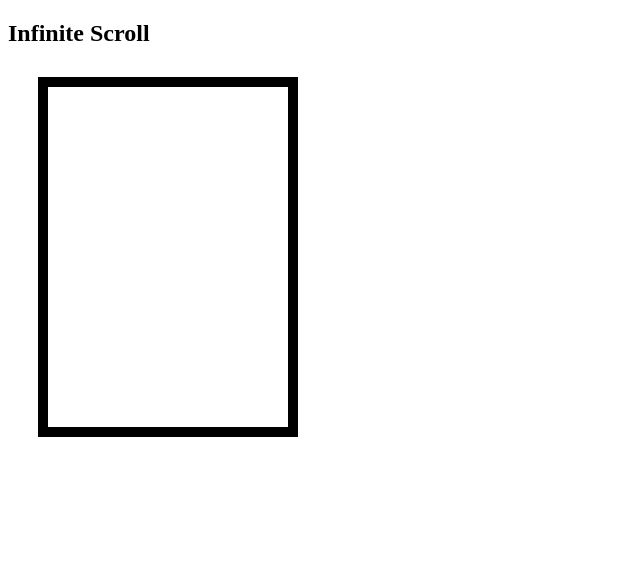
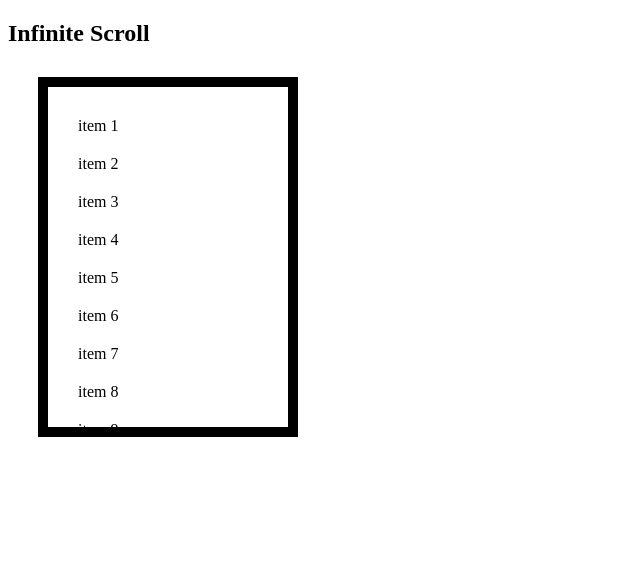
Before and after one commit to acciojob/infinite-scroll-rahul-sahadevan, a website: page main.html in a window 1280 px wide. Shown: the whole page, without its empty margins (0-640 px from the left). Drawn offline with Linux system fonts and the light colour scheme.

Commit message:
created a submission

```diff
--- a/main.html
+++ b/main.html
@@ -11,7 +11,18 @@
   <body>
     <h2>Infinite Scroll</h2>
     <main>
-      <ol id="infi-list"></ol>
+      <ol id="infi-list">
+		  <li>item 1</li>
+		  <li>item 2</li>
+		  <li>item 3</li>
+		  <li>item 4</li>
+		  <li>item 5</li>
+		  <li>item 6</li>
+		  <li>item 7</li>
+		  <li>item 8</li>
+		  <li>item 9</li>
+		  <li>item 10</li>
+	  </ol>
     </main>
     <script src="./script.js"></script>
   </body>
--- a/script.js
+++ b/script.js
@@ -1 +1,24 @@
 //your code here!
+
+const scroll = document.getElementById("infi-list");
+
+function isBottom(){
+	return scroll.scrollHeight - scroll.scrollTop == scroll.clientHeight;
+}
+
+function addMore() {
+	const ol = scroll;
+	for(let i =0;i<2;i++){
+		const li = document.createElement("li");
+		li.innerText = `Item ${ol.children.length+1}`;
+		ol.append(li);
+	}
+
+}
+
+scroll.addEventListener("scroll",()=>{
+	if(isBottom()){
+		addMore();
+	}
+})
+addMore();
```
